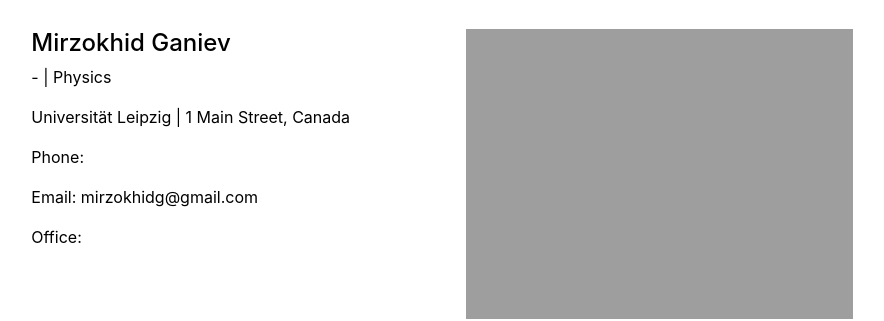
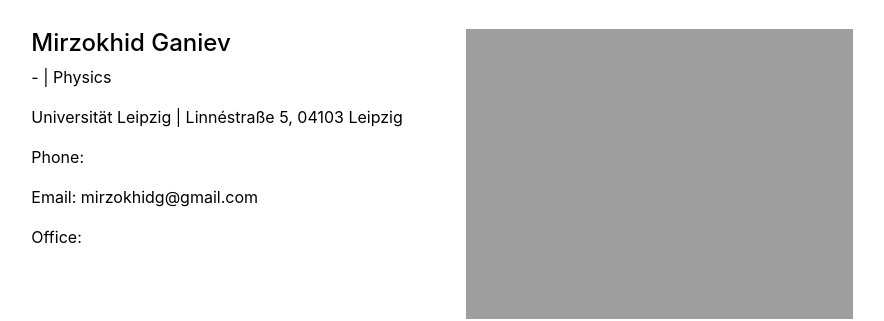
Before and after one commit to Mirzokhid/mirzokhid.github.io, a Jekyll site: the page built from contact.md, in a window 1280 px wide. Shown: the part 243-564 px from the top of the page, without its empty margins (198-1082 px from the left). Built offline with Jekyll 4.4.1, drawn with Linux system fonts in a browser that asks for light colours.

Commit message:
Update settings.yml

```diff
--- a/_data/settings.yml
+++ b/_data/settings.yml
@@ -31,7 +31,7 @@ social:
 - {icon: 'instagram', link: 'https://www.instagram.com/trainsisbetter/'}
 
 contacts:
-- {name: 'Mirzokhid Ganiev', title: '-', department: 'Physics', institution: 'Universität Leipzig', institution_address: '1 Main Street, Canada', phone: '', email: 'mirzokhidg@gmail.com', office: '', image: 'assets/img/contact.jpg'}
+- {name: 'Mirzokhid Ganiev', title: '-', department: 'Physics', institution: 'Universität Leipzig', institution_address: 'Linnéstraße 5, 04103 Leipzig', phone: '', email: 'mirzokhidg@gmail.com', office: '', image: 'assets/img/faculty_image.jpg'}
 
 science:
 - {name: 'Laboratory Reports (Labs)', image: 'lab_image', description: 'I really like data, analysis and over indulging in graphs and plots. Which is why I usually am very proud of my labs as I put in a lot of work and pride in them. You can explore my recent collection of lab work here, hope you enjoy!' , url: 'labs' }
```
